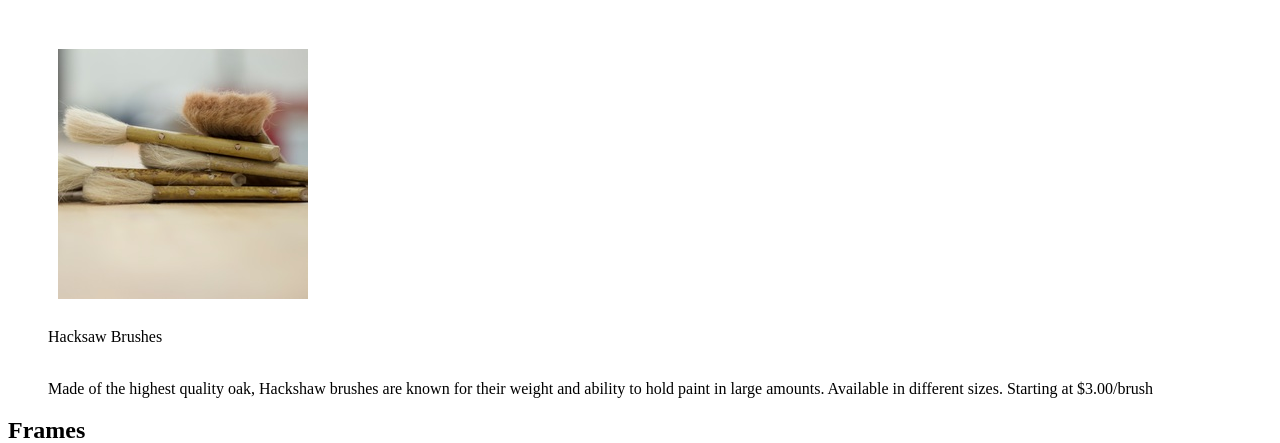
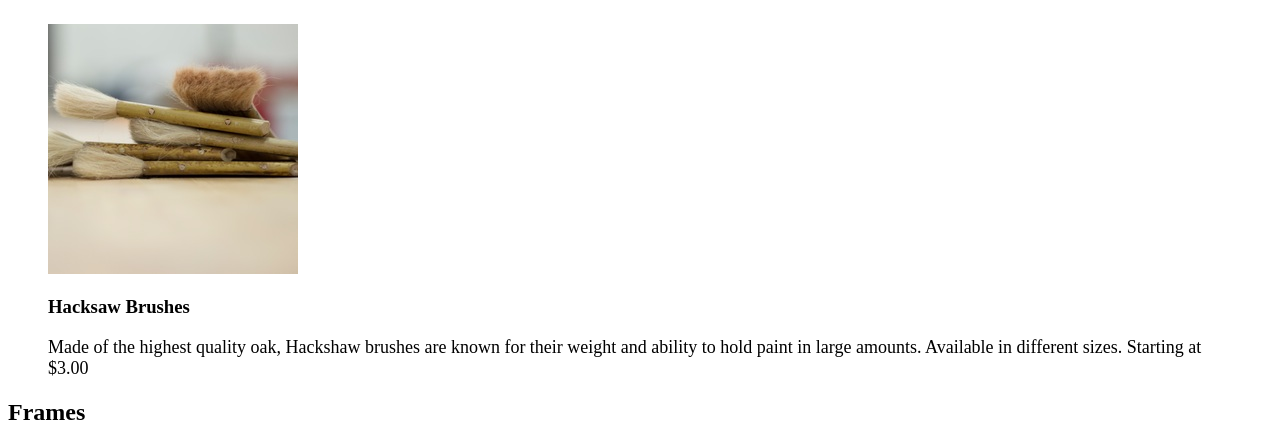
Before and after one commit to kyledaniels/Arts_and_Crafts, a plain HTML site: page index.html in a window 1280 px wide. Shown: the part 289-732 px from the top of the page. Drawn offline with Linux system fonts and the light colour scheme.

Commit message:
modified spacing and caption for image.

```diff
--- a/index.html
+++ b/index.html
@@ -16,10 +16,8 @@
         <h1 id="brushes">Brushes</h1>
         <figure>
             <img id="brushesimg" src="./images/hacksaw.jpeg" alt="hacksaw-brushes">
-            <br>
-            <figcaption>Hacksaw Brushes</figcaption>
-            <br>
-            <p>Made of the highest quality oak, Hackshaw brushes are known for their weight and ability to hold paint in large amounts. Available in different sizes. Starting at $3.00/brush</p>
+            <h3>Hacksaw Brushes</h3>
+            <p id="firstcaption" >Made of the highest quality oak, Hackshaw brushes are known for their weight and ability to hold paint in large amounts. Available in different sizes. Starting at $3.00</p>
         </figure>
     </section>
 
--- a/style.css
+++ b/style.css
@@ -16,5 +16,9 @@ header h1 {
 
 #brushesimg {
     display: inline-block;
-    margin: 25px 10px;
+    margin:auto;
 }
+
+#firstcaption {
+    font-size: large;
+}
```
